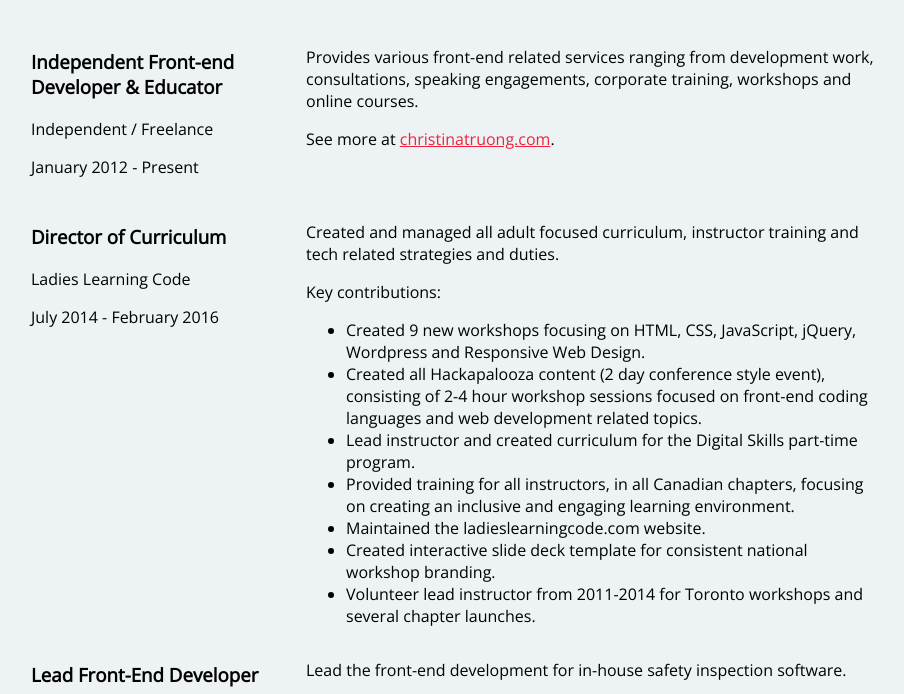
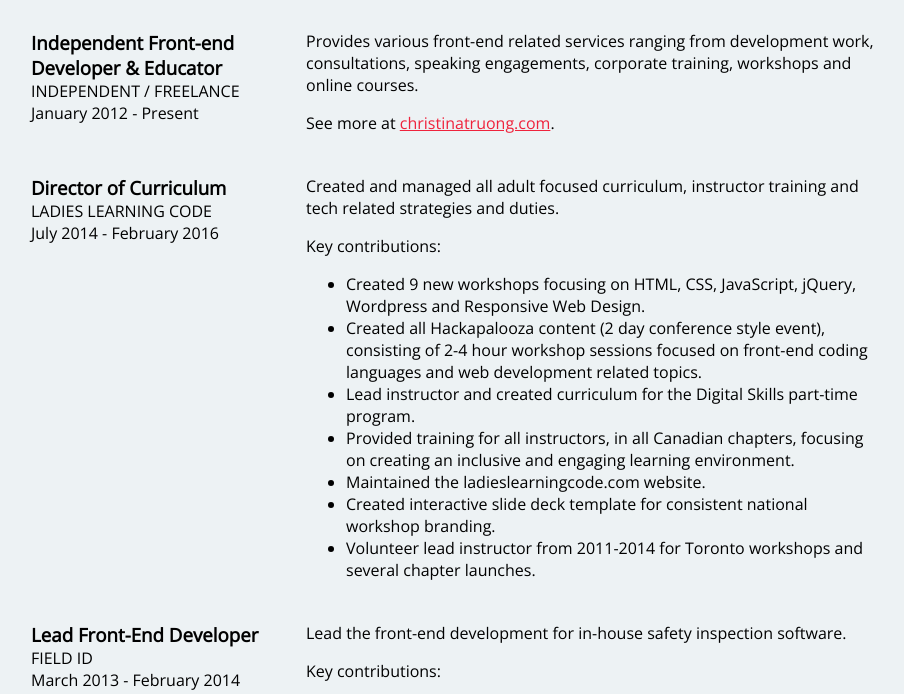
Before and after one commit to Donglak-Derek/resume, a plain HTML site: page index.html in a window 1280 px wide. Shown: the part 408-1102 px from the top of the page, without its empty margins (184-1088 px from the left). Drawn offline with nearby package versions, Linux system fonts and the light colour scheme.

Commit message:
seperate col
seperate col

```diff
--- a/css/style.css
+++ b/css/style.css
@@ -30,6 +30,9 @@ h2 {
 	font-size: 40px;
 	margin-top: 0;
 }
+h3 {
+	margin: 0;
+}
 a {
 	color: #EF233C;
 }
@@ -45,15 +48,18 @@ a:hover {
 .col-narrow {
 	width: 30%;
 	float: left;
-	min-height: 175px;
+	/*min-height: 175px;*/
 }
 .col-wide {
 	width: 70%;
 	float: left;
 	padding-left: 20px;
-	min-height: 175px;
+	/*min-height: 175px;*/
 }
 
+.uppercase {
+	text-transform: uppercase;
+}
 /* Header and Footer ----------*/
 header, footer {
 	background: #2B2D42;
@@ -88,8 +94,21 @@ footer {
 .work {
 	background: #EDF2F4;
 }
+h3 ~ p {
+	margin: 0;
+}
+.job-description {
+	margin-bottom: 25px;
+}
+.job-description p:first-of-type {
+	margin-top: 0;
+}
+
 
 /* Education ----------*/
 .education {
 	background: #8D99AE;
 }
+p + h3 {
+	margin-top: 30px;
+}
--- a/index.html
+++ b/index.html
@@ -30,10 +30,10 @@
                 <!-- Job 1 Details -->
                 <div class="col-narrow">
                     <h3>Independent Front-end Developer & Educator</h3>
-                    <p>Independent / Freelance</p>
+                    <p class="uppercase">Independent / Freelance</p>
                     <p>January 2012 - Present</p>
                 </div>
-                <div class="col-wide">
+                <div class="col-wide job-description">
                     <p>Provides various front-end related services ranging from development work, consultations, speaking engagements, corporate training, workshops and online courses.</p>
                     <p>See more at <a href="http://christinatruong.com" target="_blank">christinatruong.com</a>.</p>
                 </div>
@@ -41,10 +41,10 @@
                 <!-- Job 2 Details -->
                 <div class="col-narrow">
                     <h3>Director of Curriculum</h3>
-                    <p>Ladies Learning Code</p>
+                    <p class="uppercase">Ladies Learning Code</p>
                     <p>July 2014 - February 2016</p>
                 </div>
-                <div class="col-wide">
+                <div class="col-wide job-description">
                     <p>Created and managed all adult focused curriculum, instructor training and tech related strategies and duties.</p>
                     <p>Key contributions:</p>
                     <ul>
@@ -61,11 +61,11 @@
                 <!-- Job 3 Details -->
                 <div class="col-narrow">
                     <h3>Lead Front-End Developer</h3>
-                    <p>Field ID</p>
+                    <p class="uppercase">Field ID</p>
                     <p>March 2013 - February 2014</p>
                 </div>
 
-                <div class="col-wide">
+                <div class="col-wide job-description">
                     <p>Lead the front-end development for in-house safety inspection software.</p>
                     <p>Key contributions:</p>
                     <ul>
```
